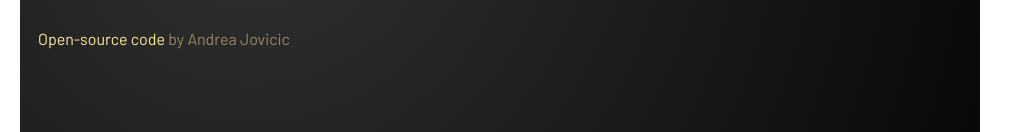
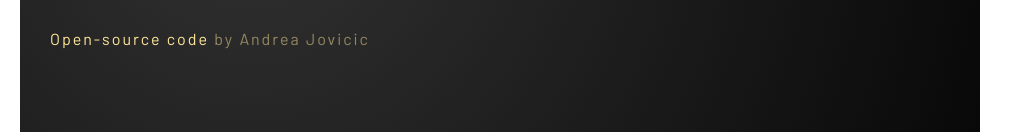
Before and after one commit to ajovicic019/weather-app-project, a plain HTML site: page index.html in a window 1280 px wide. Shown: the part 814-946 px from the top of the page, without its empty margins (0-1023 px from the left). Drawn offline with nearby package versions, Linux system fonts and the light colour scheme; no server answers; a web font is replaced by a local one.

Commit message:
fixed errors in html

```diff
--- a/src/styles.css
+++ b/src/styles.css
@@ -69,6 +69,9 @@ a:hover {
 .linkToCode {
   margin-top: 15px;
   padding: 15px;
+  position: relative;
+  bottom: 400px;
+  letter-spacing: 2px;
 }
 .myName {
   opacity: 50%;
```
Also changed, not shown: index.html (+2 -1 lines).
